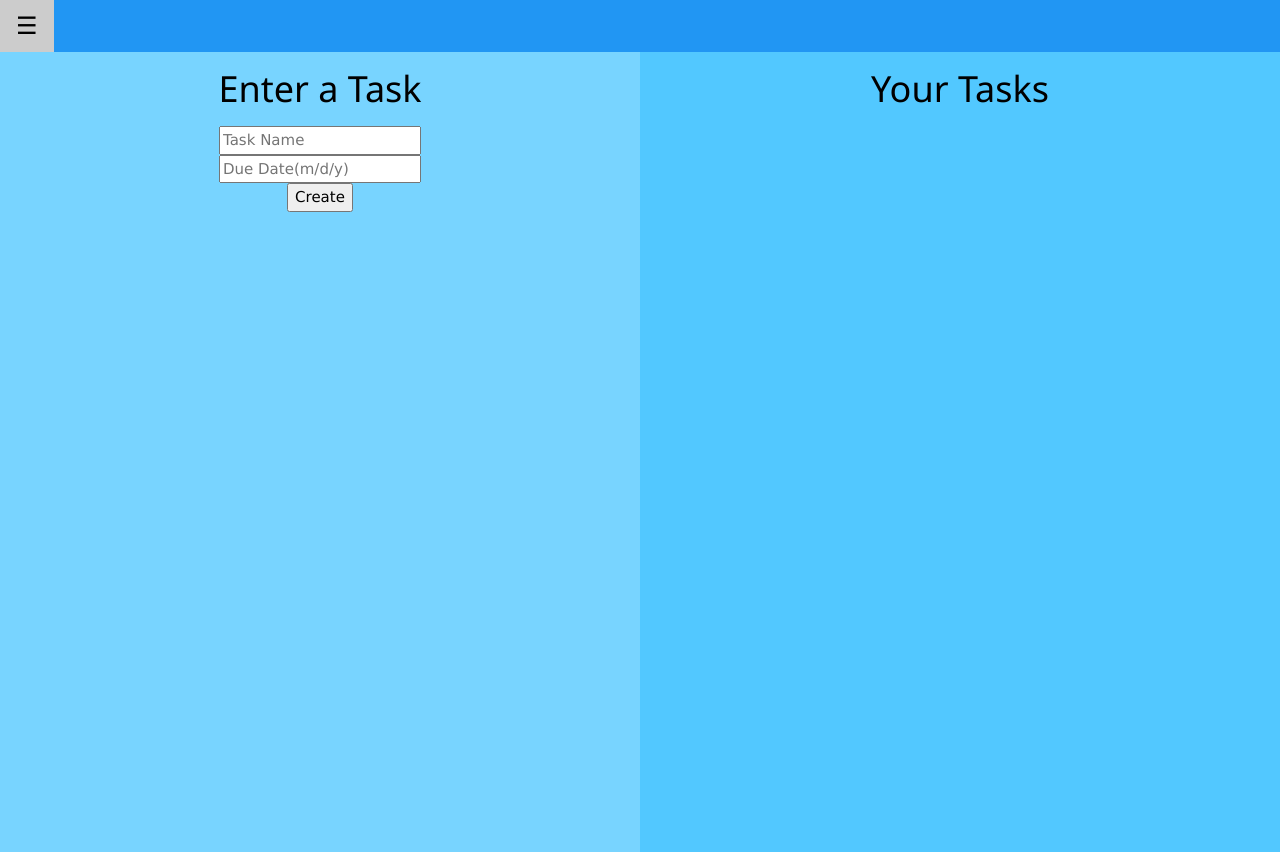
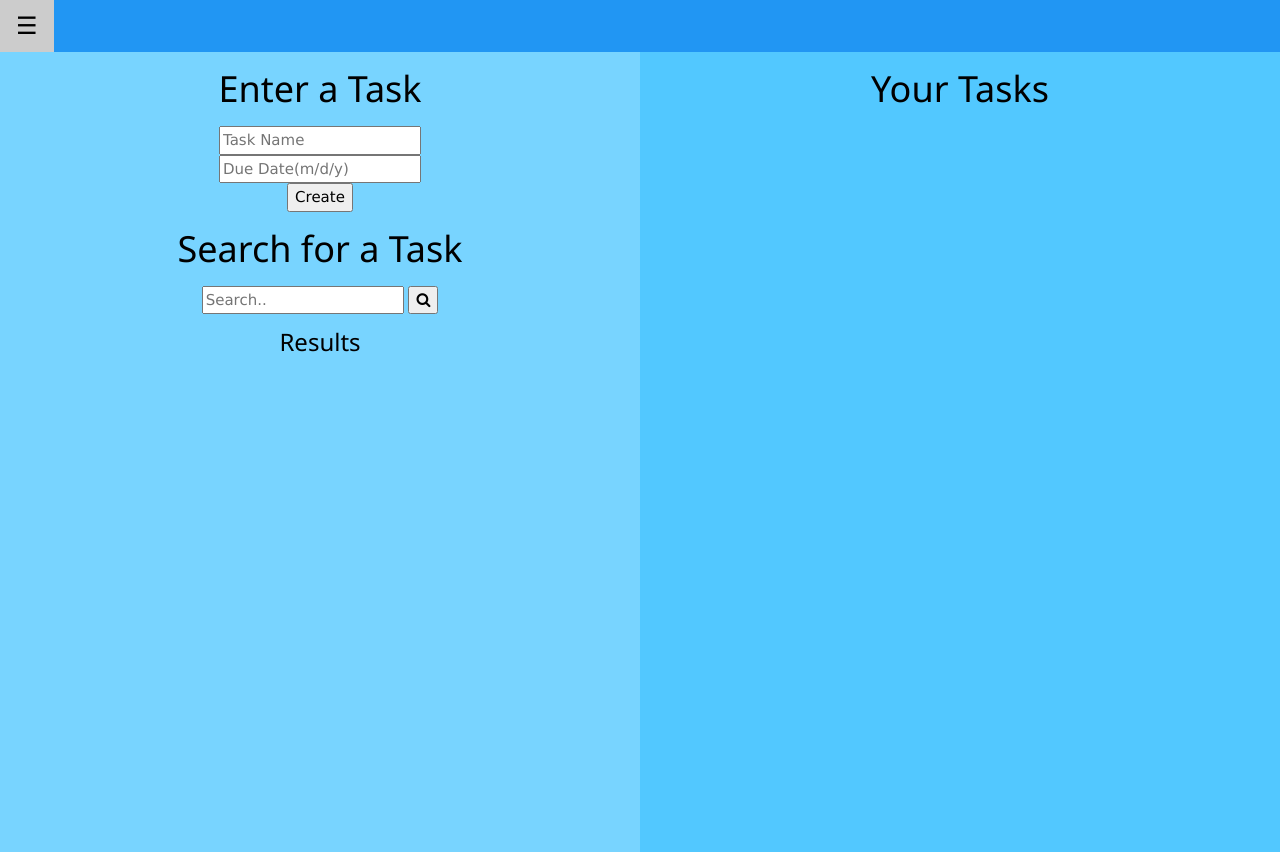
Before and after one commit to LloydPearce/HomeworkHelp, a plain HTML site: page homepage.html in a window 1280 px wide. Drawn offline with nearby package versions, Linux system fonts and the light colour scheme; no server answers.

Commit message:
Search Bar

```diff
--- a/homepage.html
+++ b/homepage.html
@@ -5,7 +5,10 @@
     <meta charset="utf-8">
     <title>Homepage</title>
     <link rel="stylesheet" href="homepage.css">
+
+    <!-- W3 Schools CSS Link -->
     <link rel="stylesheet" href="https://www.w3schools.com/w3css/4/w3.css">
+    <link rel="stylesheet" href="https://cdnjs.cloudflare.com/ajax/libs/font-awesome/4.7.0/css/font-awesome.min.css">
 
   </head>
 
@@ -26,6 +29,7 @@
 
   <div class = "row">
     <div class = "enterArea col">
+      <!-- Enter Tasks Area -->
       <div class = "text">
         <h1>Enter a Task</h1>
         <input type = "text" placeholder = "Task Name" id = "nameField">
@@ -33,6 +37,21 @@
         <input type = "text" placeholder = "Due Date(m/d/y)" id = "dateField">
         <br>
         <button onclick = "writeData()">Create</button>
+      </div>
+
+      <!-- Search Tasks Area -->
+      <div class = "text">
+        <h1>Search for a Task</h1>
+        <!-- W3 Schools Search Bar -->
+        <div class="search-container">
+          <input class = "search" type="text" placeholder="Search.." name="search">
+          <button onclick = "searchTask()" type="submit"><i class="fa fa-search"></i></button>
+        </div>
+        <!-- Search Results Here -->
+        <h3>Results</h3>
+        <div class = "searchResult">
+
+        </div>
       </div>
     </div>
 
--- a/index.js
+++ b/index.js
@@ -11,7 +11,9 @@ var firebaseConfig = {
 // Initialize Firebase
 firebase.initializeApp(firebaseConfig);
 
+// Global Variables
 var tasks = [];
+
 //Writing data into arrays
 function writeData(){
   //Saving data into the array
@@ -57,6 +59,24 @@ function deleteData(index){
 
 }
 
+function searchTask(){
+  var searchTerm = document.querySelector(".search").value;
+  searchTerm = searchTerm.toLowerCase();
+
+
+
+  for(var i = 0; i < tasks.length; i++){
+    var task = tasks[i];
+    //If the name of the task (in lower case) contains the search term
+    //We print it into results section
+    if(task[0].toLowerCase().includes(searchTerm)){
+      document.querySelector(".searchResult").innerHTML += "<h3>" + task[0] +  "<br>Due On " + task[1] +"</h3>";
+    }
+  }
+
+  //Printing results in the results section
+
+}
 
 // Login Section
 
```
